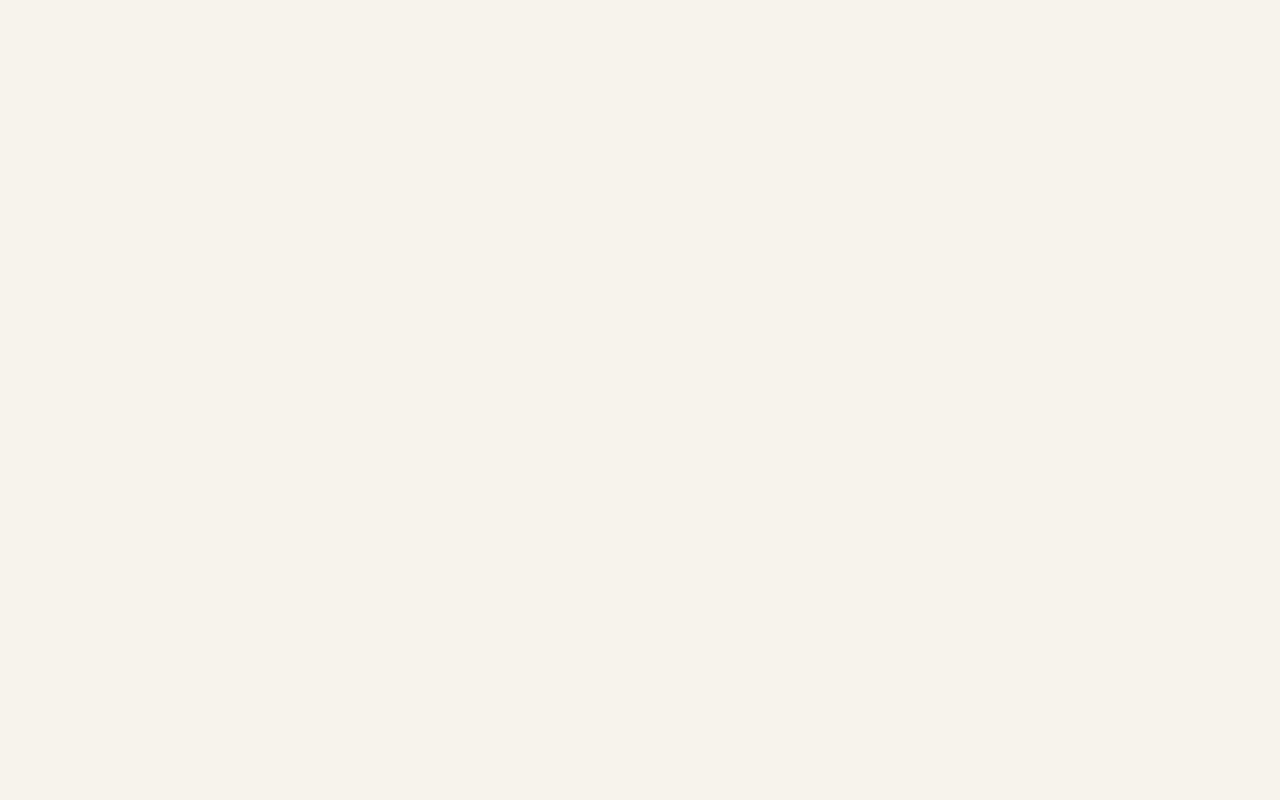
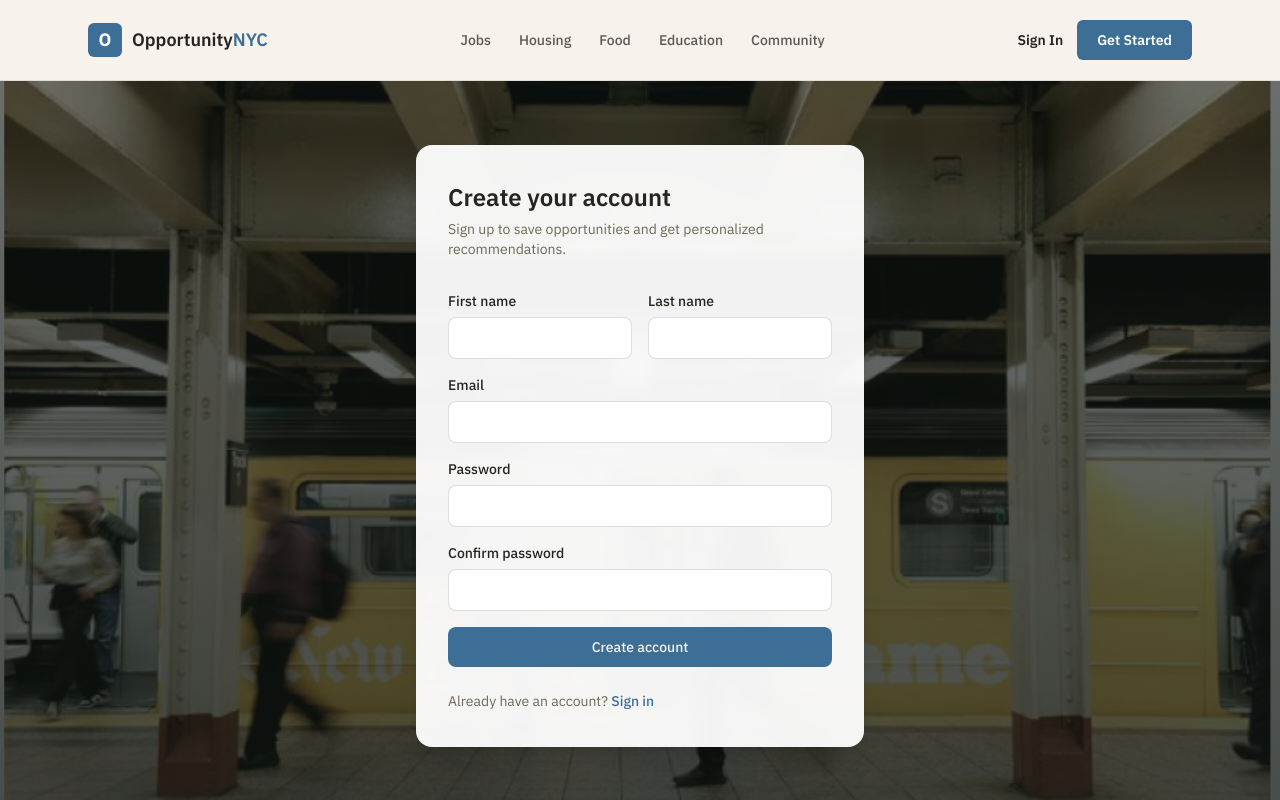
Before and after one commit to ayaarias21/OpportunityNYC, a React (Vite) app in the folder frontend/: page /signup in a window 1280 px wide. Before the commit this address had no page. Shown: the top 800 px of the page. Built offline with nearby package versions, Linux system fonts and the light colour scheme; no server answers.

Commit message:
Added sign up and sign in pages

```diff
--- a/frontend/src/App.jsx
+++ b/frontend/src/App.jsx
@@ -2,6 +2,8 @@ import { BrowserRouter, Routes, Route } from "react-router-dom";
 import Homepage from "./pages/Homepage";
 import SearchResults from "./pages/SearchResults";
 import JobsPage from "./pages/JobsPage";
+import SignUp from "./pages/SignUp";
+import SignIn from "./pages/SignIn";
 
 export default function App() {
   return (
@@ -10,6 +12,8 @@ export default function App() {
         <Route path="/" element={<Homepage />} />
         <Route path="/search" element={<SearchResults />} />
         <Route path="/jobs" element={<JobsPage />} />
+        <Route path="/signup" element={<SignUp />} />
+        <Route path="/signin" element={<SignIn />} />
       </Routes>
     </BrowserRouter>
   );
--- a/frontend/src/components/Hero.jsx
+++ b/frontend/src/components/Hero.jsx
@@ -49,10 +49,10 @@ export default function Hero() {
         </nav>
 
         <div className="flex items-center gap-3.5">
-          <a href="#" className="text-sm font-semibold text-cream hover:underline">Sign In</a>
-          <a href="#" className="text-sm font-semibold bg-accent hover:bg-accent-dark text-white rounded-md px-5 py-2.5">
+          <Link to="/signin" className="text-sm font-semibold text-cream hover:underline">Sign In</Link>
+          <Link to="/signup" className="text-sm font-semibold bg-accent hover:bg-accent-dark text-white rounded-md px-5 py-2.5">
             Get Started
-          </a>
+          </Link>
         </div>
       </div>
 
--- a/frontend/src/components/Nav.jsx
+++ b/frontend/src/components/Nav.jsx
@@ -22,10 +22,10 @@ export default function Nav() {
         </nav>
 
         <div className="flex items-center gap-3.5">
-          <a href="#" className="text-sm font-semibold text-charcoal hover:underline">Sign In</a>
-          <a href="#" className="text-sm font-semibold bg-accent hover:bg-accent-dark text-white rounded-md px-5 py-2.5">
+          <Link to="/signin" className="text-sm font-semibold text-charcoal hover:underline">Sign In</Link>
+          <Link to="/signup" className="text-sm font-semibold bg-accent hover:bg-accent-dark text-white rounded-md px-5 py-2.5">
             Get Started
-          </a>
+          </Link>
         </div>
       </div>
     </header>
--- /dev/null
+++ b/frontend/src/pages/SignIn.jsx
@@ -0,0 +1,114 @@
+import { useState } from "react";
+import { Link, useNavigate } from "react-router-dom";
+import Nav from "../components/Nav";
+import Footer from "../components/Footer";
+import { Button } from "../components/ui/button";
+import nycTrainSkyline from "../assets/nyc-train-skyline.png";
+
+const API_URL = import.meta.env.VITE_API_URL || "http://localhost:5050/api";
+
+export default function SignIn() {
+  const navigate = useNavigate();
+  const [form, setForm] = useState({ email: "", password: "" });
+  const [error, setError] = useState("");
+  const [loading, setLoading] = useState(false);
+
+  const handleChange = (e) => {
+    setForm({ ...form, [e.target.name]: e.target.value });
+  };
+
+  const handleSubmit = async (e) => {
+    e.preventDefault();
+    setError("");
+    setLoading(true);
+
+    try {
+      const res = await fetch(`${API_URL}/users/login`, {
+        method: "POST",
+        headers: { "Content-Type": "application/json" },
+        body: JSON.stringify(form),
+      });
+
+      const data = await res.json();
+
+      if (!res.ok) {
+        throw new Error(data.message || "Something went wrong. Please try again.");
+      }
+
+      localStorage.setItem("token", data.token);
+      navigate("/");
+    } catch (err) {
+      setError(err.message);
+    } finally {
+      setLoading(false);
+    }
+  };
+
+  return (
+    <div>
+      <Nav />
+
+      <section
+        className="relative bg-cover bg-center px-6 py-16"
+        style={{
+          backgroundImage: `linear-gradient(180deg, rgba(15,22,18,0.6) 0%, rgba(15,22,18,0.75) 100%), url(${nycTrainSkyline})`,
+          backgroundPosition: "center 40%",
+        }}
+      >
+        <div className="max-w-md mx-auto bg-white/95 backdrop-blur-sm rounded-2xl shadow-xl px-8 py-9">
+          <h1 className="font-sans font-semibold text-2xl mb-1.5">Welcome back</h1>
+          <p className="text-warm-gray text-sm mb-8">
+            Sign in to continue to your OpportunityNYC account.
+          </p>
+
+          <form onSubmit={handleSubmit} className="space-y-4">
+            <div>
+              <label htmlFor="email" className="block text-sm font-medium text-charcoal mb-1.5">
+                Email
+              </label>
+              <input
+                id="email"
+                name="email"
+                type="email"
+                required
+                value={form.email}
+                onChange={handleChange}
+                className="w-full rounded-lg border border-charcoal/15 bg-white px-3.5 py-2.5 text-sm outline-none focus:border-accent"
+              />
+            </div>
+
+            <div>
+              <label htmlFor="password" className="block text-sm font-medium text-charcoal mb-1.5">
+                Password
+              </label>
+              <input
+                id="password"
+                name="password"
+                type="password"
+                required
+                value={form.password}
+                onChange={handleChange}
+                className="w-full rounded-lg border border-charcoal/15 bg-white px-3.5 py-2.5 text-sm outline-none focus:border-accent"
+              />
+            </div>
+
+            {error && <p className="text-sm text-red-600">{error}</p>}
+
+            <Button type="submit" variant="accent" size="lg" disabled={loading} className="w-full">
+              {loading ? "Signing in..." : "Sign in"}
+            </Button>
+          </form>
+
+          <p className="text-sm text-warm-gray mt-6">
+            Don't have an account?{" "}
+            <Link to="/signup" className="text-accent font-medium hover:underline">
+              Sign up
+            </Link>
+          </p>
+        </div>
+      </section>
+
+      <Footer />
+    </div>
+  );
+}
--- /dev/null
+++ b/frontend/src/pages/SignUp.jsx
@@ -0,0 +1,177 @@
+import { useState } from "react";
+import { Link, useNavigate } from "react-router-dom";
+import Nav from "../components/Nav";
+import Footer from "../components/Footer";
+import { Button } from "../components/ui/button";
+import subwayHero from "../assets/subway-hero.jpg";
+
+const API_URL = import.meta.env.VITE_API_URL || "http://localhost:5050/api";
+
+export default function SignUp() {
+  const navigate = useNavigate();
+  const [form, setForm] = useState({
+    firstName: "",
+    lastName: "",
+    email: "",
+    password: "",
+    confirmPassword: "",
+  });
+  const [error, setError] = useState("");
+  const [loading, setLoading] = useState(false);
+
+  const handleChange = (e) => {
+    setForm({ ...form, [e.target.name]: e.target.value });
+  };
+
+  const handleSubmit = async (e) => {
+    e.preventDefault();
+    setError("");
+
+    if (form.password !== form.confirmPassword) {
+      setError("Passwords do not match.");
+      return;
+    }
+
+    setLoading(true);
+    try {
+      const res = await fetch(`${API_URL}/users/register`, {
+        method: "POST",
+        headers: { "Content-Type": "application/json" },
+        body: JSON.stringify({
+          firstName: form.firstName,
+          lastName: form.lastName,
+          email: form.email,
+          password: form.password,
+        }),
+      });
+
+      const data = await res.json();
+
+      if (!res.ok) {
+        throw new Error(data.message || "Something went wrong. Please try again.");
+      }
+
+      navigate("/");
+    } catch (err) {
+      setError(err.message);
+    } finally {
+      setLoading(false);
+    }
+  };
+
+  return (
+    <div>
+      <Nav />
+
+      <section
+        className="relative bg-cover bg-center px-6 py-16"
+        style={{
+          backgroundImage: `linear-gradient(180deg, rgba(15,22,18,0.6) 0%, rgba(15,22,18,0.75) 100%), url(${subwayHero})`,
+          backgroundPosition: "center 40%",
+        }}
+      >
+        <div className="max-w-md mx-auto bg-white/95 backdrop-blur-sm rounded-2xl shadow-xl px-8 py-9">
+        <h1 className="font-sans font-semibold text-2xl mb-1.5">Create your account</h1>
+        <p className="text-warm-gray text-sm mb-8">
+          Sign up to save opportunities and get personalized recommendations.
+        </p>
+
+        <form onSubmit={handleSubmit} className="space-y-4">
+          <div className="grid grid-cols-2 gap-4">
+            <div>
+              <label htmlFor="firstName" className="block text-sm font-medium text-charcoal mb-1.5">
+                First name
+              </label>
+              <input
+                id="firstName"
+                name="firstName"
+                type="text"
+                required
+                value={form.firstName}
+                onChange={handleChange}
+                className="w-full rounded-lg border border-charcoal/15 bg-white px-3.5 py-2.5 text-sm outline-none focus:border-accent"
+              />
+            </div>
+            <div>
+              <label htmlFor="lastName" className="block text-sm font-medium text-charcoal mb-1.5">
+                Last name
+              </label>
+              <input
+                id="lastName"
+                name="lastName"
+                type="text"
+                required
+                value={form.lastName}
+                onChange={handleChange}
+                className="w-full rounded-lg border border-charcoal/15 bg-white px-3.5 py-2.5 text-sm outline-none focus:border-accent"
+              />
+            </div>
+          </div>
+
+          <div>
+            <label htmlFor="email" className="block text-sm font-medium text-charcoal mb-1.5">
+              Email
+            </label>
+            <input
+              id="email"
+              name="email"
+              type="email"
+              required
+              value={form.email}
+              onChange={handleChange}
+              className="w-full rounded-lg border border-charcoal/15 bg-white px-3.5 py-2.5 text-sm outline-none focus:border-accent"
+            />
+          </div>
+
+          <div>
+            <label htmlFor="password" className="block text-sm font-medium text-charcoal mb-1.5">
+              Password
+            </label>
+            <input
+              id="password"
+              name="password"
+              type="password"
+              required
+              minLength={8}
+              value={form.password}
+              onChange={handleChange}
+              className="w-full rounded-lg border border-charcoal/15 bg-white px-3.5 py-2.5 text-sm outline-none focus:border-accent"
+            />
+          </div>
+
+          <div>
+            <label htmlFor="confirmPassword" className="block text-sm font-medium text-charcoal mb-1.5">
+              Confirm password
+            </label>
+            <input
+              id="confirmPassword"
+              name="confirmPassword"
+              type="password"
+              required
+              minLength={8}
+              value={form.confirmPassword}
+              onChange={handleChange}
+              className="w-full rounded-lg border border-charcoal/15 bg-white px-3.5 py-2.5 text-sm outline-none focus:border-accent"
+            />
+          </div>
+
+          {error && <p className="text-sm text-red-600">{error}</p>}
+
+          <Button type="submit" variant="accent" size="lg" disabled={loading} className="w-full">
+            {loading ? "Creating account..." : "Create account"}
+          </Button>
+        </form>
+
+        <p className="text-sm text-warm-gray mt-6">
+          Already have an account?{" "}
+          <Link to="/signin" className="text-accent font-medium hover:underline">
+            Sign in
+          </Link>
+        </p>
+        </div>
+      </section>
+
+      <Footer />
+    </div>
+  );
+}
```
Also changed, not shown: frontend/src/assets/nyc-train-skyline.png (added).
